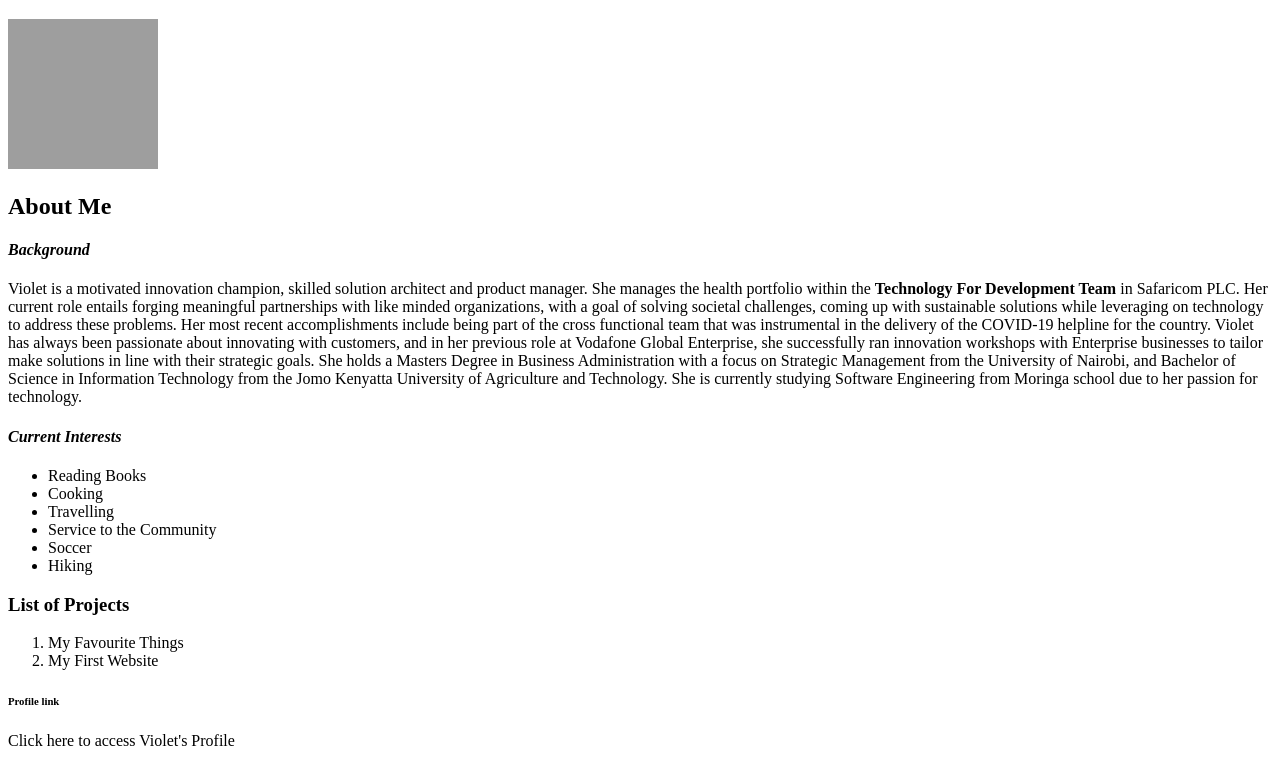
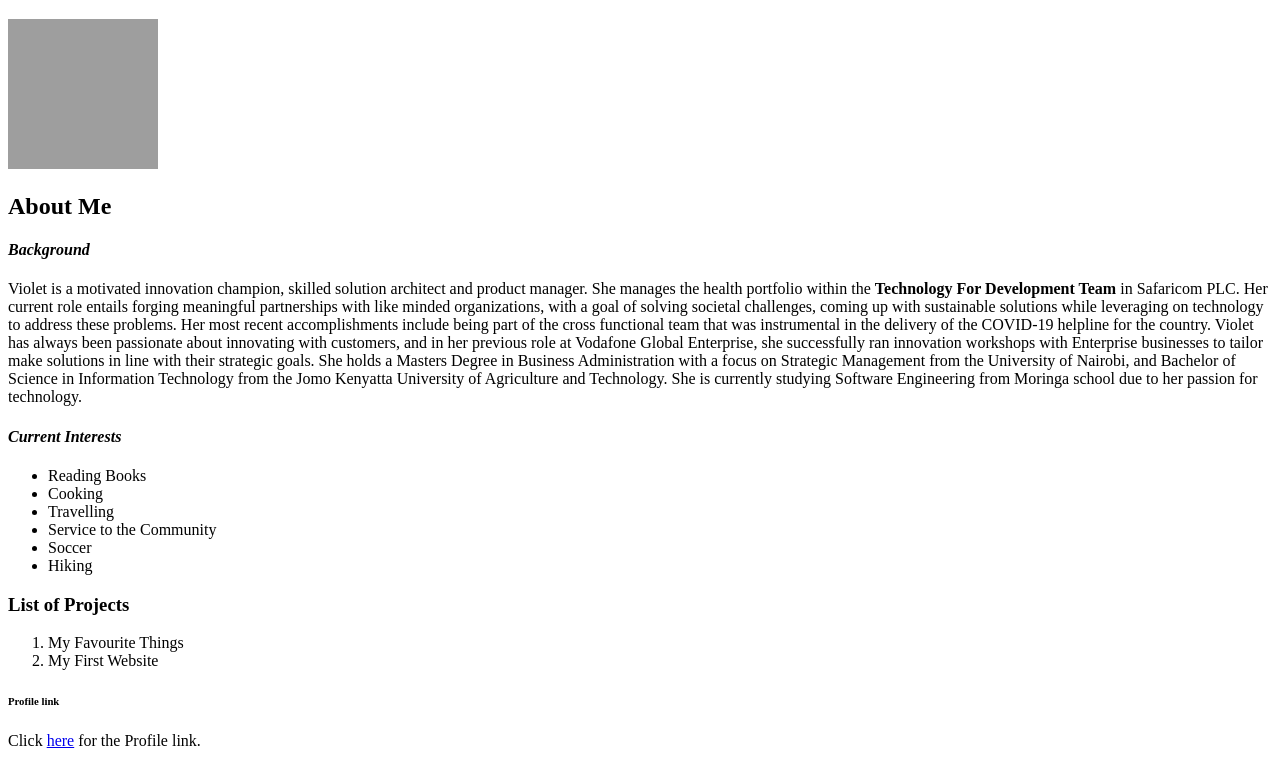
Before and after one commit to vnjuguna/Week-1-ip, a plain HTML site: page index.html in a window 1280 px wide. Shown: the part 61-827 px from the top of the page. Drawn offline with Linux system fonts and the light colour scheme; grey boxes are pictures that could not be loaded.

Commit message:
add an anchor to link to profile

```diff
--- a/index.html
+++ b/index.html
@@ -40,6 +40,6 @@
   <li>My First Website</li>
 </ol>
 <h6>Profile link</h6>
-Click here to access Violet's Profile
+<p>Click <a href="http://linkedin.com/in/violet-njuguna-991aa043"> here</a> for the Profile link.</p>
 </body>
 </html>
```
